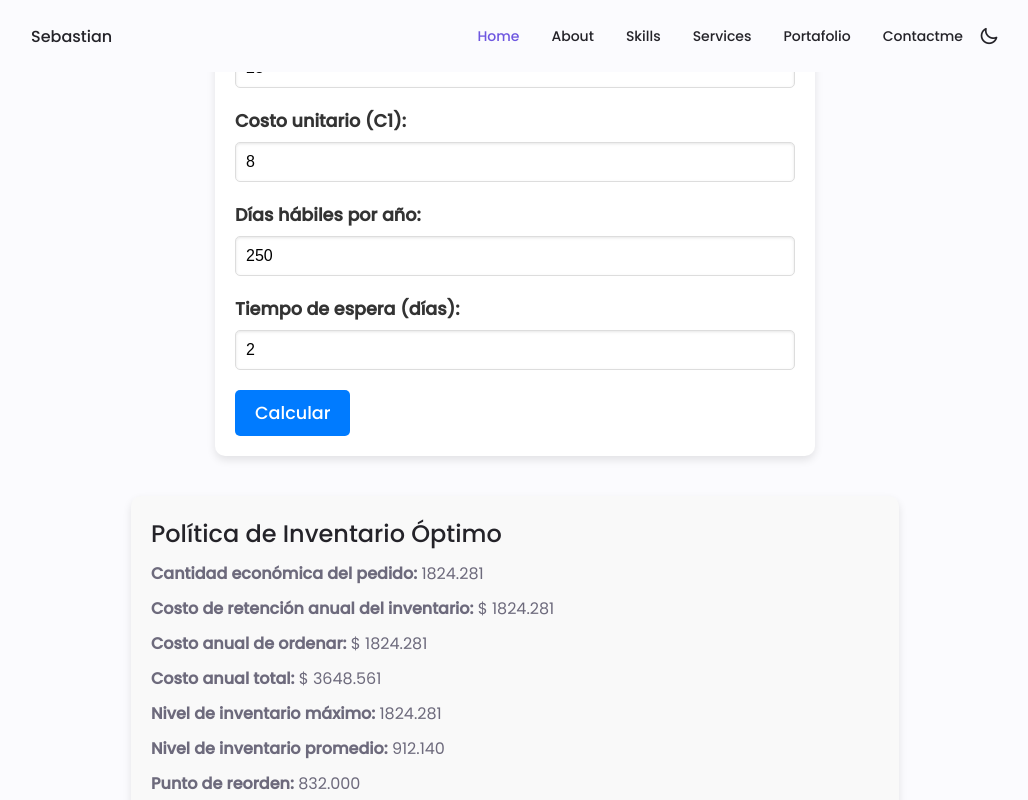
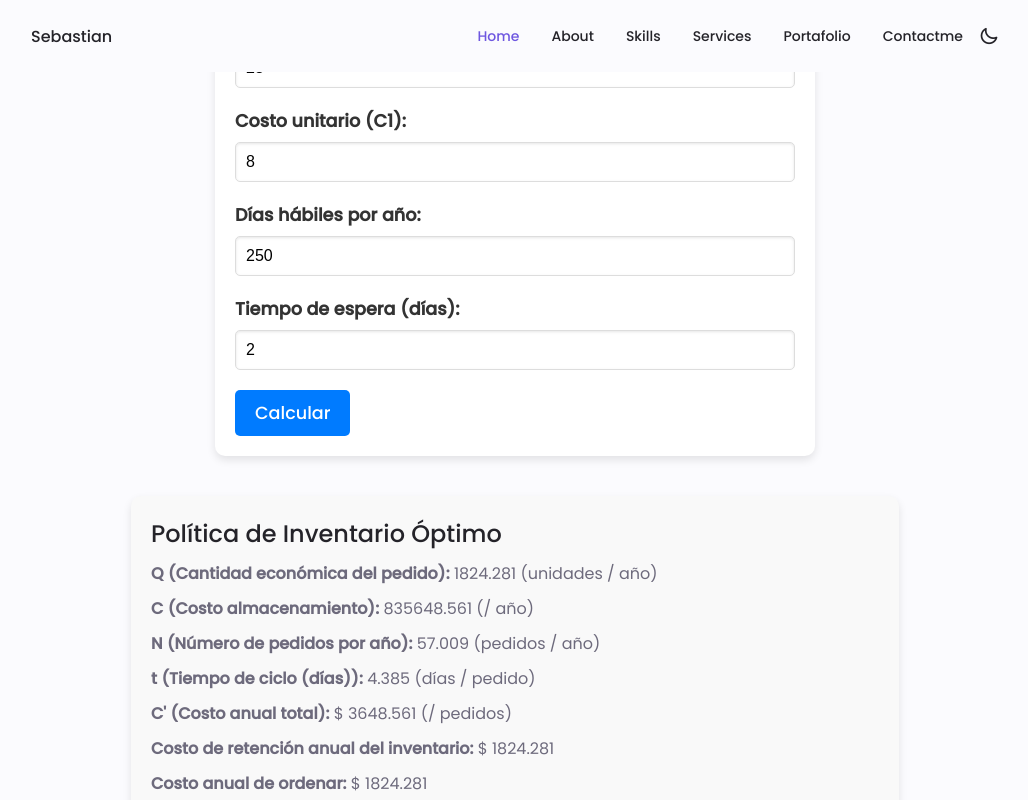
Before and after one commit to Jhonsebastianas/portafolio, a Next.js app: page /investigacion-de-operaciones in a window 1280 px wide. Both pictures are taken after a click on the link "Calcular". Shown: the part 480-1280 px from the top of the page, without its empty margins (125-1153 px from the left). Built offline with nearby package versions, Linux system fonts and the light colour scheme.

Commit message:
update of information

```diff
--- a/src/pages/investigacion-de-operaciones/index.js
+++ b/src/pages/investigacion-de-operaciones/index.js
@@ -19,6 +19,7 @@ class InventarioCompraOptimo {
     costeRetencionAnualInventario = 0;
     costeAnualOrdenar = 0;
     costeAnualTotal = 0;
+    costoTotalAnualInventario = 0;
     nivelInventarioMaximo = 0;
     nivelInventarioPromedio = 0;
     puntoReorden = 0;
@@ -28,6 +29,11 @@ class InventarioCompraOptimo {
     // Nuevos para el modelo con déficit
     nivelDeficit = 0;
     costeFaltanteAnual = 0;
+
+    // Punto de reorden
+    porTiempo = 0;
+    porInventarioConsumido = 0;
+    porInventarioPorConsumir = 0;
 }
 
 // Styled components
@@ -149,6 +155,14 @@ export default function Home() {
         calculos.numeroPedidosAno = D / calculos.cantidadEconomicaPedido;
         calculos.tiempoCiclo = cantidadEconomicaPedido.diasHabilAno / calculos.numeroPedidosAno;
 
+        const C = (C1 * D) + calculos.costeAnualTotal;
+        calculos.costoTotalAnualInventario = C;
+
+        // Tiempos de reorden.
+        calculos.porTiempo = (calculos.tiempoCiclo - cantidadEconomicaPedido.tiempoEspera);
+        calculos.porInventarioConsumido = (Q / calculos.tiempoCiclo) * calculos.porTiempo;
+        calculos.porInventarioPorConsumir = Q - calculos.porInventarioConsumido;
+
         for (const [key, value] of Object.entries(calculos)) {
             calculos[key] = value.toFixed(FIXED);
         }
@@ -183,6 +197,15 @@ export default function Home() {
         calculos.puntoReorden = (D / diasHabilAno) * cantidadEconomicaPedido.tiempoEspera;
         calculos.numeroPedidosAno = D / Q;
         calculos.tiempoCiclo = diasHabilAno / calculos.numeroPedidosAno;
+
+        const C = (C1 * D) + calculos.costeAnualTotal;
+        calculos.costoTotalAnualInventario = C;
+
+        // Tiempos de reorden.
+        calculos.porTiempo = (calculos.tiempoCiclo - cantidadEconomicaPedido.tiempoEspera);
+        calculos.porInventarioConsumido = (Q / calculos.tiempoCiclo) * calculos.porTiempo;
+        calculos.porInventarioPorConsumir = Q - calculos.porInventarioConsumido;
+
 
         for (const [key, value] of Object.entries(calculos)) {
             calculos[key] = value.toFixed(FIXED);
@@ -226,6 +249,14 @@ export default function Home() {
         // Cálculo del costo anual de déficit
         calculos.nivelDeficit = S;
         calculos.costeFaltanteAnual = (D / Q) * p * S;
+
+        const C = (C1 * D) + calculos.costeAnualTotal;
+        calculos.costoTotalAnualInventario = C;
+
+        // Tiempos de reorden.
+        calculos.porTiempo = (calculos.tiempoCiclo - cantidadEconomicaPedido.tiempoEspera);
+        calculos.porInventarioConsumido = (Q / calculos.tiempoCiclo) * calculos.porTiempo;
+        calculos.porInventarioPorConsumir = Q - calculos.porInventarioConsumido;
 
         // Redondear los resultados a 3 decimales
         for (const [key, value] of Object.entries(calculos)) {
@@ -311,15 +342,17 @@ export default function Home() {
                 {isCalculated &&
                 <ResultsSection>
                     <h2>Política de Inventario Óptimo</h2>
-                    <ResultItem><strong>Cantidad económica del pedido:</strong> {inventarioCompraOptimo.cantidadEconomicaPedido}</ResultItem>
+                    <ResultItem><strong>Q <span>(Cantidad económica del pedido)</span>:</strong> {inventarioCompraOptimo.cantidadEconomicaPedido} (unidades / año)</ResultItem>
+                    <ResultItem><strong>C <span>(Costo almacenamiento)</span>:</strong> {inventarioCompraOptimo.costoTotalAnualInventario} (/ año)</ResultItem>
+                    <ResultItem><strong>N <span>(Número de pedidos por año)</span>:</strong> {inventarioCompraOptimo.numeroPedidosAno} (pedidos / año)</ResultItem>
+                    <ResultItem><strong>t <span>(Tiempo de ciclo (días))</span>:</strong> {inventarioCompraOptimo.tiempoCiclo} (días / pedido)</ResultItem>
+                    <ResultItem><strong>C' <span>(Costo anual total)</span>:</strong> $ {inventarioCompraOptimo.costeAnualTotal} (/ pedidos)</ResultItem>
                     <ResultItem><strong>Costo de retención anual del inventario:</strong> $ {inventarioCompraOptimo.costeRetencionAnualInventario}</ResultItem>
                     <ResultItem><strong>Costo anual de ordenar:</strong> $ {inventarioCompraOptimo.costeAnualOrdenar}</ResultItem>
-                    <ResultItem><strong>Costo anual total:</strong> $ {inventarioCompraOptimo.costeAnualTotal}</ResultItem>
                     <ResultItem><strong>Nivel de inventario máximo:</strong> {inventarioCompraOptimo.nivelInventarioMaximo}</ResultItem>
                     <ResultItem><strong>Nivel de inventario promedio:</strong> {inventarioCompraOptimo.nivelInventarioPromedio}</ResultItem>
                     <ResultItem><strong>Punto de reorden:</strong> {inventarioCompraOptimo.puntoReorden}</ResultItem>
-                    <ResultItem><strong>Número de pedidos por año:</strong> {inventarioCompraOptimo.numeroPedidosAno}</ResultItem>
-                    <ResultItem><strong>Tiempo de ciclo (días):</strong> {inventarioCompraOptimo.tiempoCiclo}</ResultItem>
+
                     {/* Información adicional para el modelo de producción sin déficit */}
                     {modeloSeleccionado === "produccionSinDeficit" && (
                         <>
@@ -333,6 +366,11 @@ export default function Home() {
                             <ResultItem><strong>Costo anual de déficit:</strong> $ {inventarioCompraOptimo.costeFaltanteAnual}</ResultItem>
                         </>
                     )}
+                    <br></br>
+                    <h2>Pr = Punto de reorden</h2>
+                    <ResultItem><strong>Por tiempo:</strong> $ {inventarioCompraOptimo.porTiempo}</ResultItem>
+                    <ResultItem><strong>Por inventario consumido:</strong> {inventarioCompraOptimo.porInventarioConsumido}</ResultItem>
+                    <ResultItem><strong>Por inventario por consumir:</strong> {inventarioCompraOptimo.porInventarioPorConsumir}</ResultItem>
                 </ResultsSection>
                 || ''}
             </div>
```
